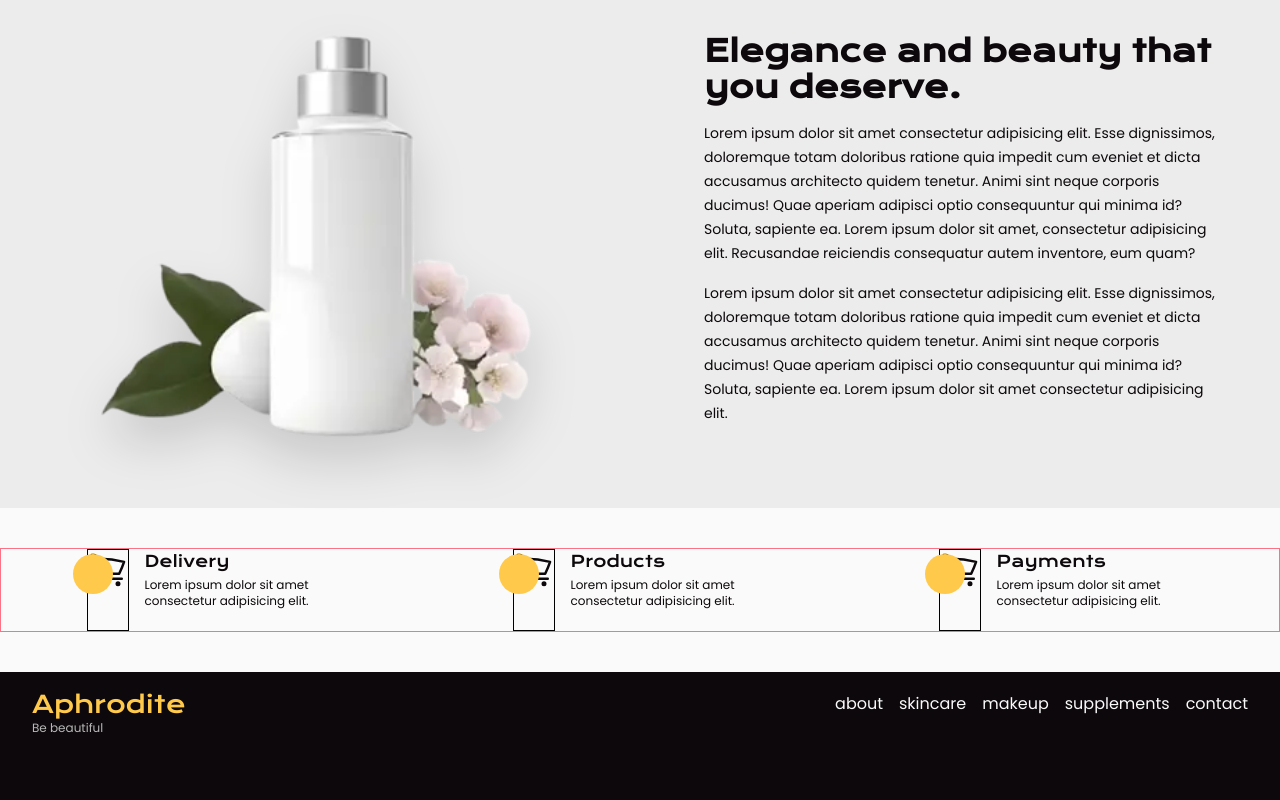
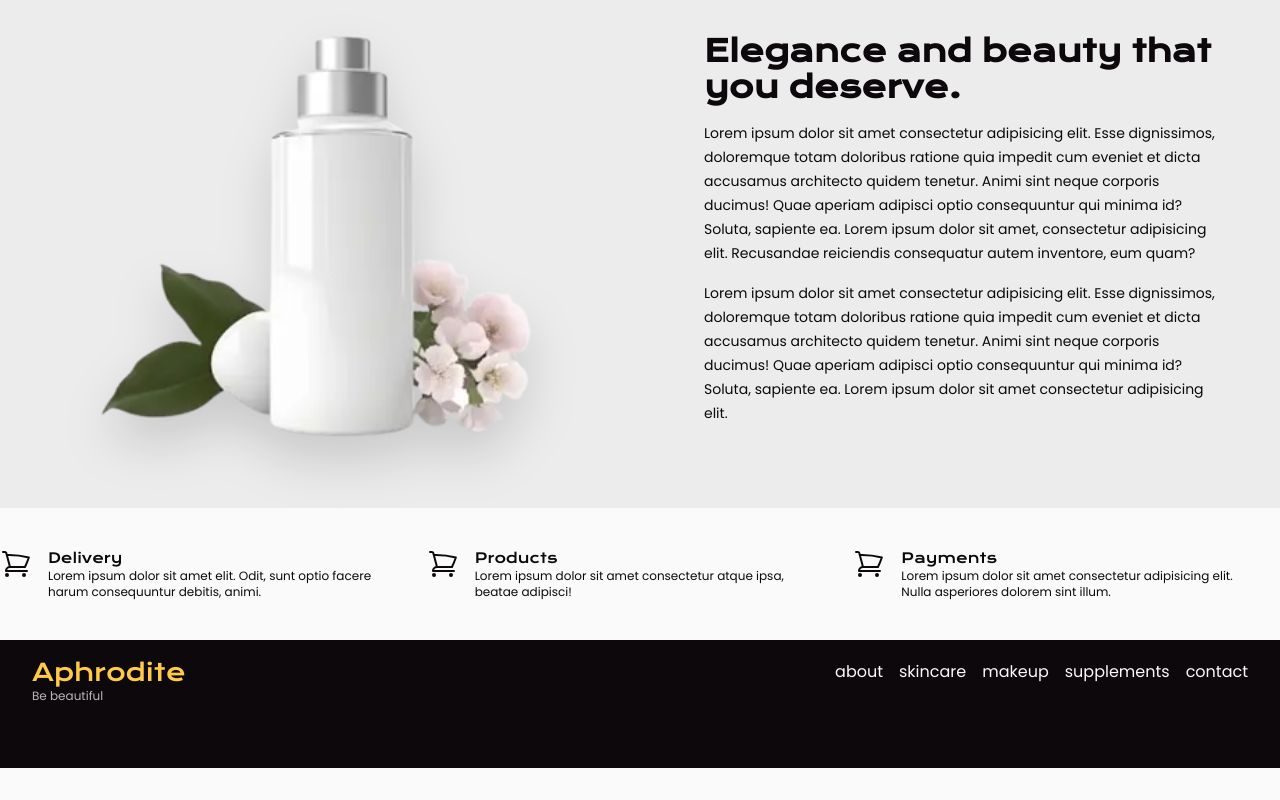
Before and after one commit to Jefferson-Evangelista/ecommerce-fe, a React (Vite) app: page / in a window 1280 px wide. Shown: the part 1543-2343 px from the top of the page. After the commit the page ends 2311 px from the top, so only its background shows below. Built offline with nearby package versions, Linux system fonts and the light colour scheme.

Commit message:
new update for a long time

```diff
--- a/src/components/Benefits/Benefits.jsx
+++ b/src/components/Benefits/Benefits.jsx
@@ -5,23 +5,21 @@ const Benefits = () => {
   const benefits = [
     {
       title: "Delivery",
-      text: "Lorem ipsum dolor sit amet consectetur adipisicing elit.",
+      text: "Lorem ipsum dolor sit amet elit. Odit, sunt optio facere harum consequuntur debitis, animi.",
     },
     {
       title: "Products",
-      text: "Lorem ipsum dolor sit amet consectetur adipisicing elit.",
+      text: "Lorem ipsum dolor sit amet consectetur atque ipsa, beatae adipisci!",
     },
     {
       title: "Payments",
-      text: "Lorem ipsum dolor sit amet consectetur adipisicing elit.",
+      text: "Lorem ipsum dolor sit amet consectetur adipisicing elit. Nulla asperiores dolorem sint illum.",
     },
   ];
   return (
-    <div className="container mx-auto my-10 flex border border-rose-400">
+    <div className="container mx-auto mb-10 flex justify-evenly">
       {benefits.map((item) => (
-        <div className="w-1/3">
-          <BenefitsItem props={item} />
-        </div>
+        <BenefitsItem props={item} />
       ))}
     </div>
   );
--- a/src/components/BenefitsItem/BenefitsItem.jsx
+++ b/src/components/BenefitsItem/BenefitsItem.jsx
@@ -2,15 +2,15 @@ import React from "react";
 
 const BenefitsItem = ({ props }) => {
   return (
-    <div className="flex justify-center">
-      <div className=" border border-black">
+    <div className="mr-10 flex flex-1">
+      <div className="mr-4">
         <svg
           xmlns="http://www.w3.org/2000/svg"
           fill="none"
           viewBox="0 0 24 24"
           stroke-width="1.5"
           stroke="currentColor"
-          className="h-10 w-10"
+          className="h-8 w-8"
         >
           <path
             stroke-linecap="round"
@@ -18,10 +18,10 @@ const BenefitsItem = ({ props }) => {
             d="M2.25 3h1.386c.51 0 .955.343 1.087.835l.383 1.437M7.5 14.25a3 3 0 0 0-3 3h15.75m-12.75-3h11.218c1.121-2.3 2.1-4.684 2.924-7.138a60.114 60.114 0 0 0-16.536-1.84M7.5 14.25 5.106 5.272M6 20.25a.75.75 0 1 1-1.5 0 .75.75 0 0 1 1.5 0Zm12.75 0a.75.75 0 1 1-1.5 0 .75.75 0 0 1 1.5 0Z"
           />
         </svg>
-        <div className="relative left-[-15px] top-[-36px] h-10 w-10 rounded-full bg-yellow" />
       </div>
-      <div className="w-1/2 pl-4 ">
-        <h5 className="text-md mb-1 font-krona">{props.title}</h5>
+
+      <div>
+        <h5 className="font-krona text-sm">{props.title}</h5>
         <p className="text-xs">{props.text}</p>
       </div>
     </div>
--- a/src/components/UniqueSellingPoint/UniqueSellingPoint.jsx
+++ b/src/components/UniqueSellingPoint/UniqueSellingPoint.jsx
@@ -2,7 +2,7 @@ import { uspImg } from "../../assets";
 
 const UniqueSellingPoint = () => {
   return (
-    <div className="flex items-start justify-center bg-lightGrey pb-16 pt-40">
+    <div className="mb-10 flex items-start justify-center bg-lightGrey pb-16 pt-40">
       <div className="flex w-1/2 items-center px-16">
         <img
           src={uspImg}
```
